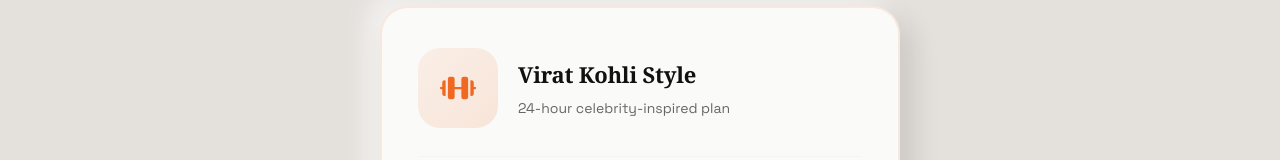
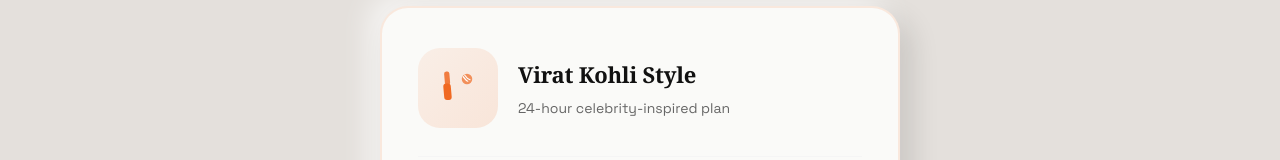
Before and after one commit to AlgorithSage/Reliv, a React (Vite) app in the folder frontend/: page /daily-pay in a window 1280 px wide. Shown: the part 255-415 px from the top of the page. Built offline with nearby package versions, Linux system fonts and the light colour scheme; no server answers; a web font is replaced by a local one.

Commit message:
Gave a uniform SVG Icon for the Sports Page

```diff
--- a/frontend/src/pages/DailyPayScreen.jsx
+++ b/frontend/src/pages/DailyPayScreen.jsx
@@ -13,9 +13,9 @@
  const celebInfo = {
  // Cricket
  dhoni: { name: 'MS Dhoni', emoji: 'cricket_bat', price: 10, color: '#1E40AF' },
- kohli: { name: 'Virat Kohli', emoji: 'muscle', price: 12, color: '#F06922' },
- virat: { name: 'Virat Kohli', emoji: 'muscle', price: 12, color: '#F06922' },
- rohit: { name: 'Rohit Sharma', emoji: 'target', price: 9, color: '#0EA5E9' },
+ kohli: { name: 'Virat Kohli', emoji: 'cricket_bat', price: 12, color: '#F06922' },
+ virat: { name: 'Virat Kohli', emoji: 'cricket_bat', price: 12, color: '#F06922' },
+ rohit: { name: 'Rohit Sharma', emoji: 'cricket_bat', price: 9, color: '#0EA5E9' },
  // Football
  ronaldo: { name: 'Cristiano Ronaldo', emoji: 'football', price: 15, color: '#DC2626' },
  messi: { name: 'Lionel Messi', emoji: 'goat_messi', price: 15, color: '#3B82F6' },
```
